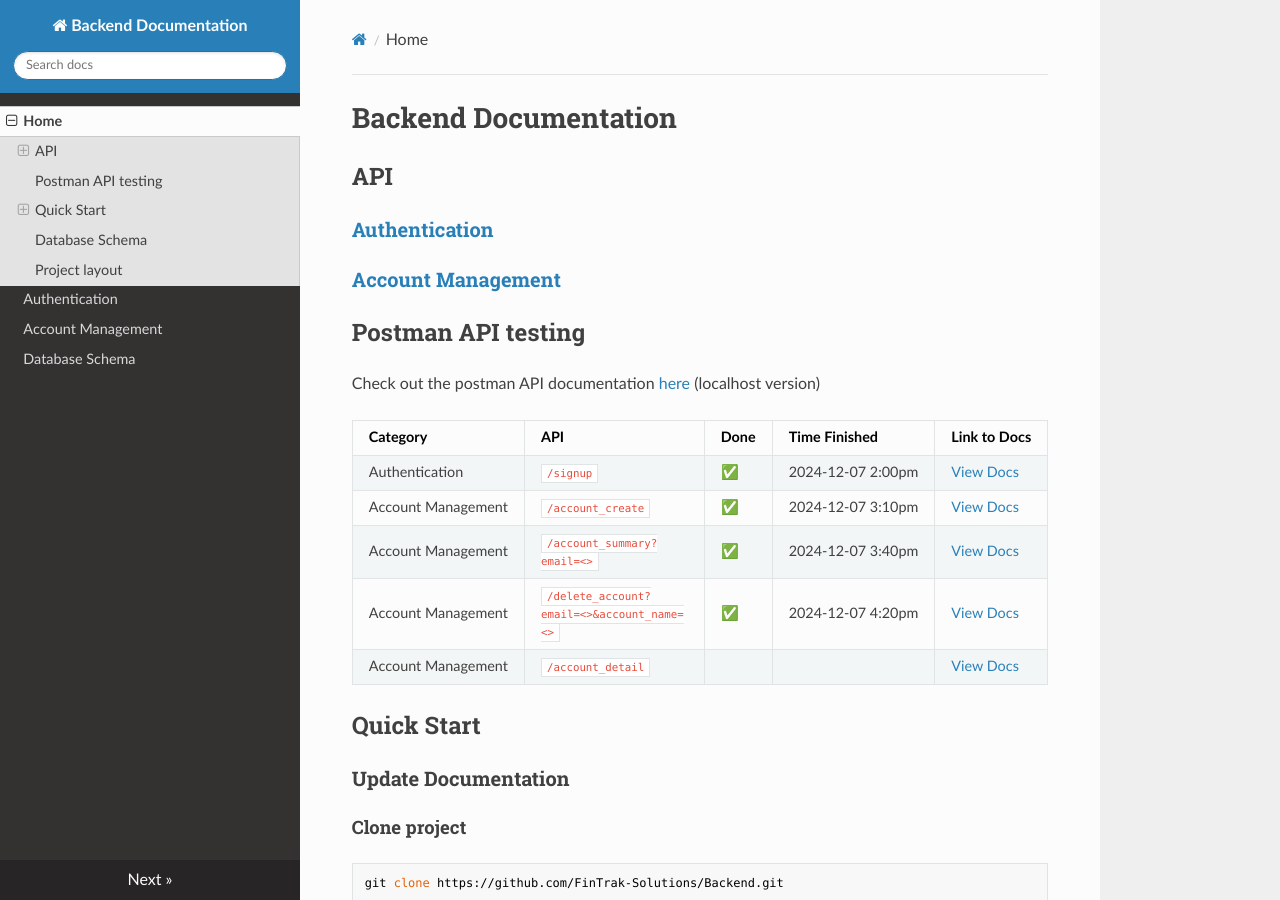
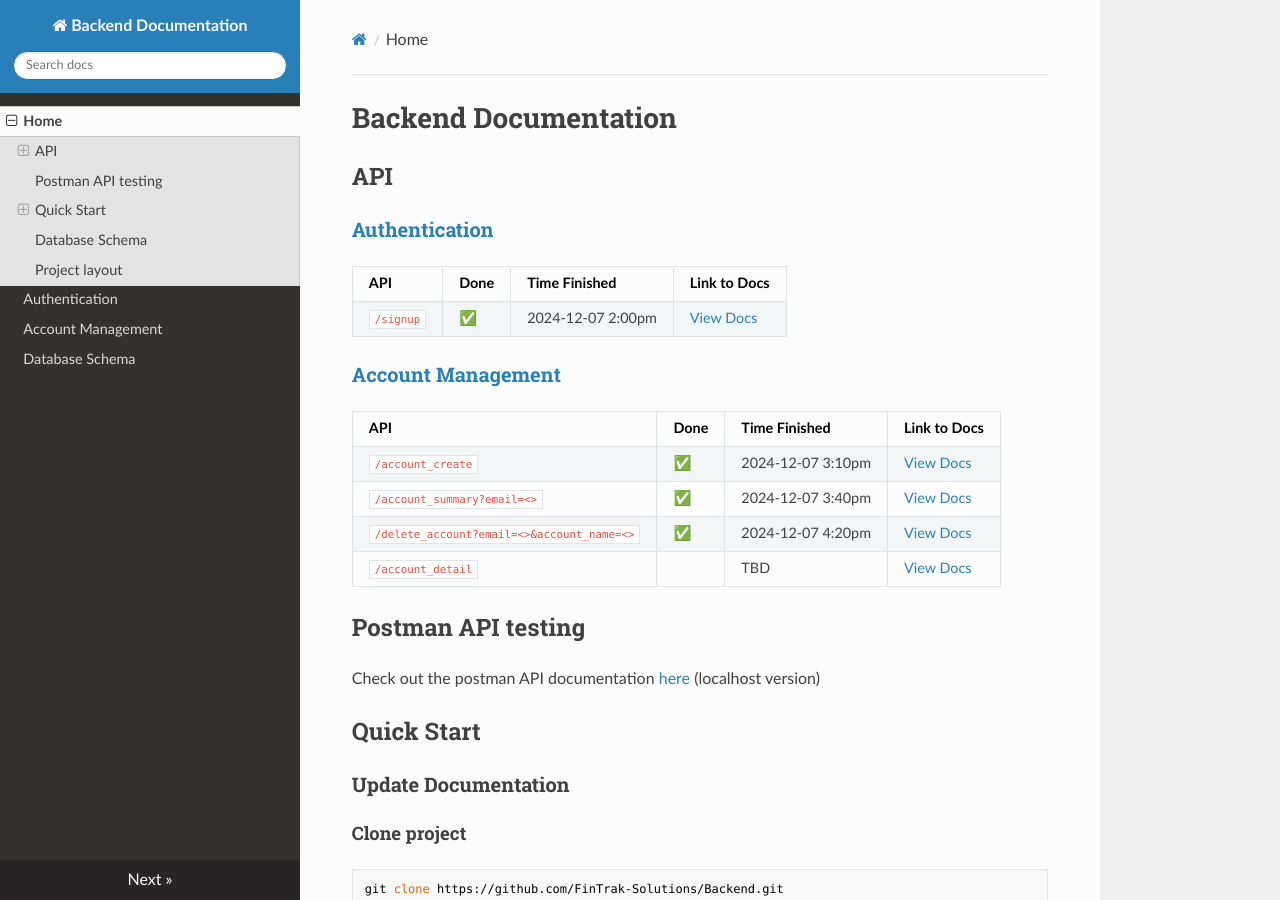
Before and after one commit to FinTrak-Solutions/Backend, an MkDocs documentation site: the page built from Documentation/docs/index.md, in a window 1280 px wide and 900 px high. Built offline with MkDocs 1.6.1, drawn with Linux system fonts in a browser that asks for light colours; nearby versions of some CDN libraries.

Commit message:
doc format clean

```diff
--- a/Documentation/docs/index.md
+++ b/Documentation/docs/index.md
@@ -1,19 +1,20 @@
 # Backend Documentation
 ## API
 ### [Authentication](authentication.md)
+| API                                        | Done | Time Finished     | Link to Docs      |
+|--------------------------------------------|---------|-------------------|-------------------|
+| `/signup`                                  | ✅       | 2024-12-07 2:00pm | [View Docs](authentication/#signup-post) |
+
 ### [Account Management](account.md)
+| API                                        | Done | Time Finished     | Link to Docs      |
+|--------------------------------------------|---------|-------------------|-------------------|
+| `/account_create`                          | ✅       | 2024-12-07 3:10pm | [View Docs](account/#create-new-account-for-user-post) |
+| `/account_summary?email=<>`                | ✅       | 2024-12-07 3:40pm | [View Docs](account/#get-account-overview-for-user-get) |
+| `/delete_account?email=<>&account_name=<>` | ✅       | 2024-12-07 4:20pm | [View Docs](account/#delete-an-account-for-user-delete) |
+| `/account_detail`                          |         | TBD               | [View Docs](account/#get-account-detailed-view-for-user-get) |
 
 ## Postman API testing
 Check out the postman API documentation [here](https://web.postman.co/workspace/46a5447a-bfb7-47fa-8a8b-0da03a25416e/collection/40276125-9521e786-da55-44fd-9b33-98f4b67d293e) (localhost version)
-
-
-| Category          | API                                        | Done | Time Finished     | Link to Docs      |
-|-------------------|--------------------------------------------|---------|-------------------|-------------------|
-| Authentication    | `/signup`                                  | ✅       | 2024-12-07 2:00pm | [View Docs](authentication/#signup-post) |
-| Account Management| `/account_create`                          | ✅       | 2024-12-07 3:10pm | [View Docs](account/#create-new-account-for-user-post) |
-| Account Management| `/account_summary?email=<>`                | ✅       | 2024-12-07 3:40pm | [View Docs](account/#get-account-overview-for-user-get) |
-| Account Management| `/delete_account?email=<>&account_name=<>` | ✅       | 2024-12-07 4:20pm | [View Docs](account/#delete-an-account-for-user-delete) |
-| Account Management| `/account_detail`                          |         |                   | [View Docs](account/#get-account-detailed-view-for-user-get) |
 
 
 
```
Also changed, not shown: Documentation/site/index.html, Documentation/site/search/search_index.json.
